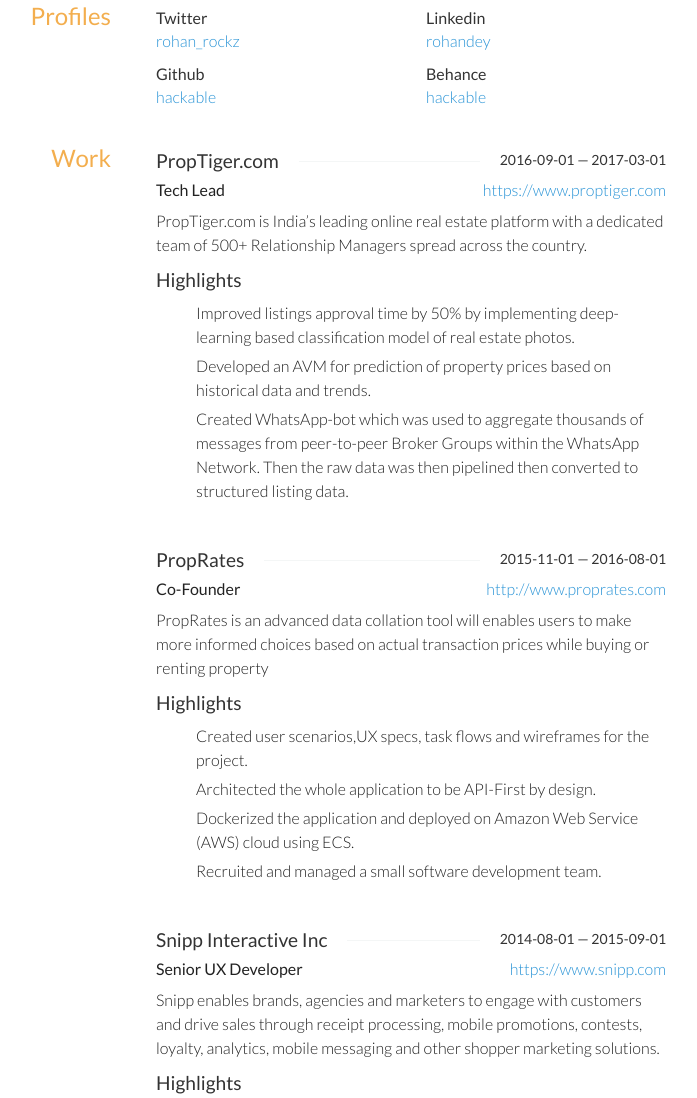
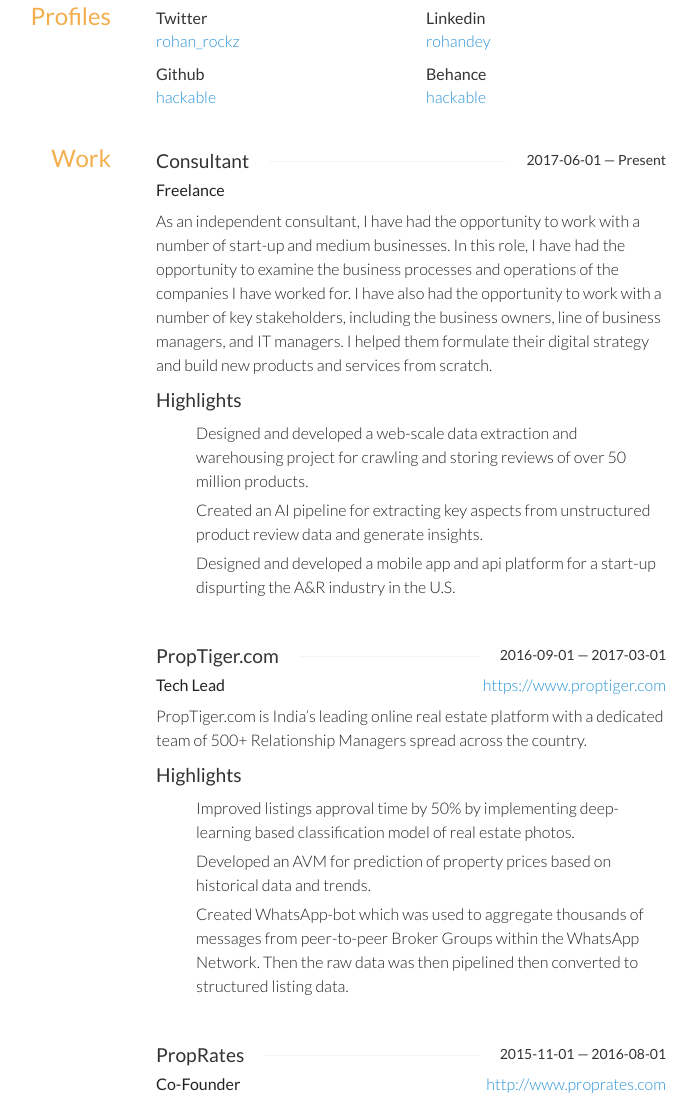
Before and after one commit to hackable/hackable.github.io, a plain HTML site: page index.html in a window 1280 px wide. Shown: the part 730-1828 px from the top of the page, without its empty margins (319-1016 px from the left). Drawn offline with nearby package versions, Linux system fonts and the light colour scheme; some icons are missing.

Commit message:
changes to resume

```diff
--- a/index.html
+++ b/index.html
@@ -421,6 +421,29 @@
 		</aside>
 		<div class="col-sm-9">
 			<div class="row">
+
+				<div class="col-sm-12 work-item">
+					<h4 class="strike-through">
+						<span>Consultant</span>
+						<span class="date">
+							2017-06-01 — Present
+						</span>
+					</h4>
+					<div class="position">
+						Freelance
+					</div>
+					<div class="summary">
+						<p>As an independent consultant, I have had the opportunity to work with a number of start-up  and medium businesses. In this role, I have had the opportunity to examine the business processes and operations of the companies I have worked for. I have also had the opportunity to work with a number of key stakeholders, including the business owners, line of business managers, and IT managers. I helped them formulate their digital strategy and build new products and services from scratch.</p>
+					</div>
+					<h4>Highlights</h4>
+					<ul class="highlights">
+						<li class="bullet">Designed and developed a web-scale data extraction and warehousing project for crawling and storing reviews of over 50 million products.</li>
+						<li class="bullet">Created an AI pipeline for extracting key aspects from unstructured product review data and generate insights.</li>
+						<li class="bullet">Designed and developed a mobile app and api platform for a start-up dispurting the A&R industry in the U.S.</li>
+					</ul>
+				</div>
+
+
 			<div class="col-sm-12 work-item">
 				<h4 class="strike-through">
 					<span>PropTiger.com</span>
```
